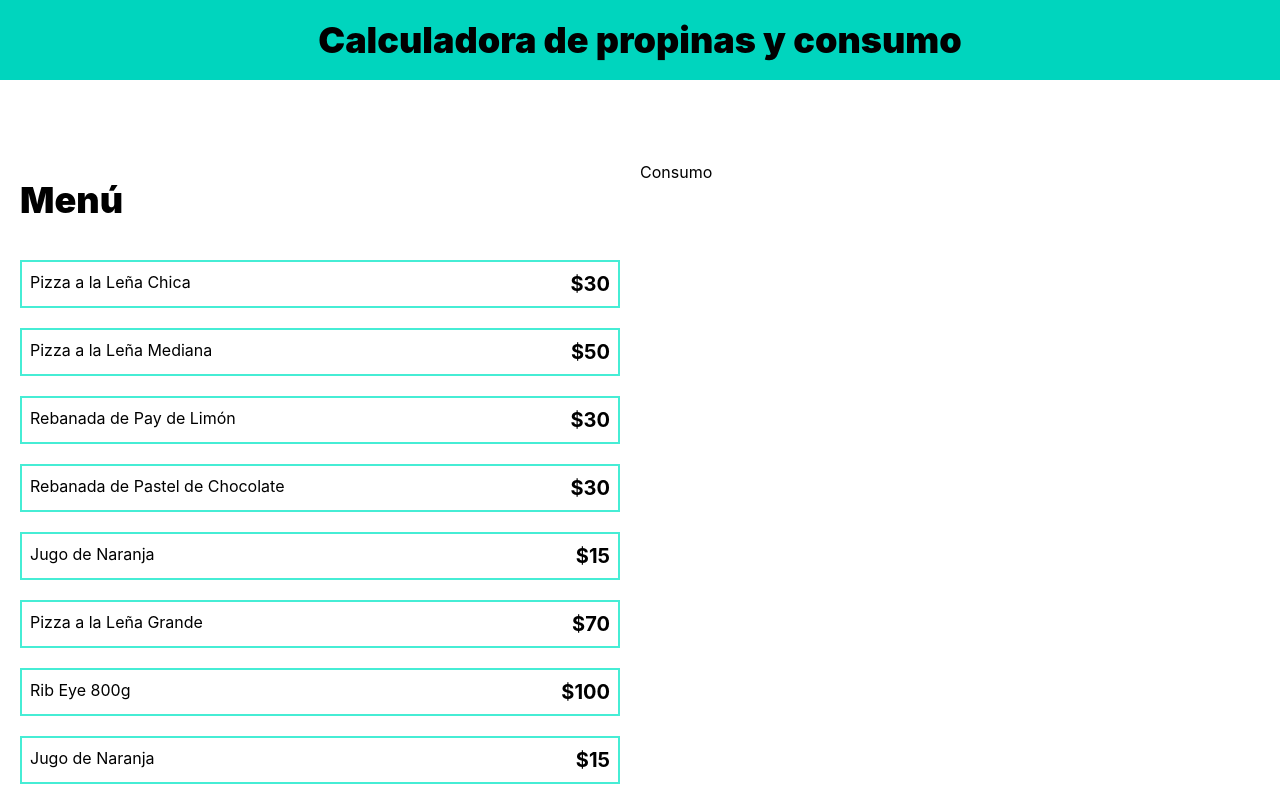
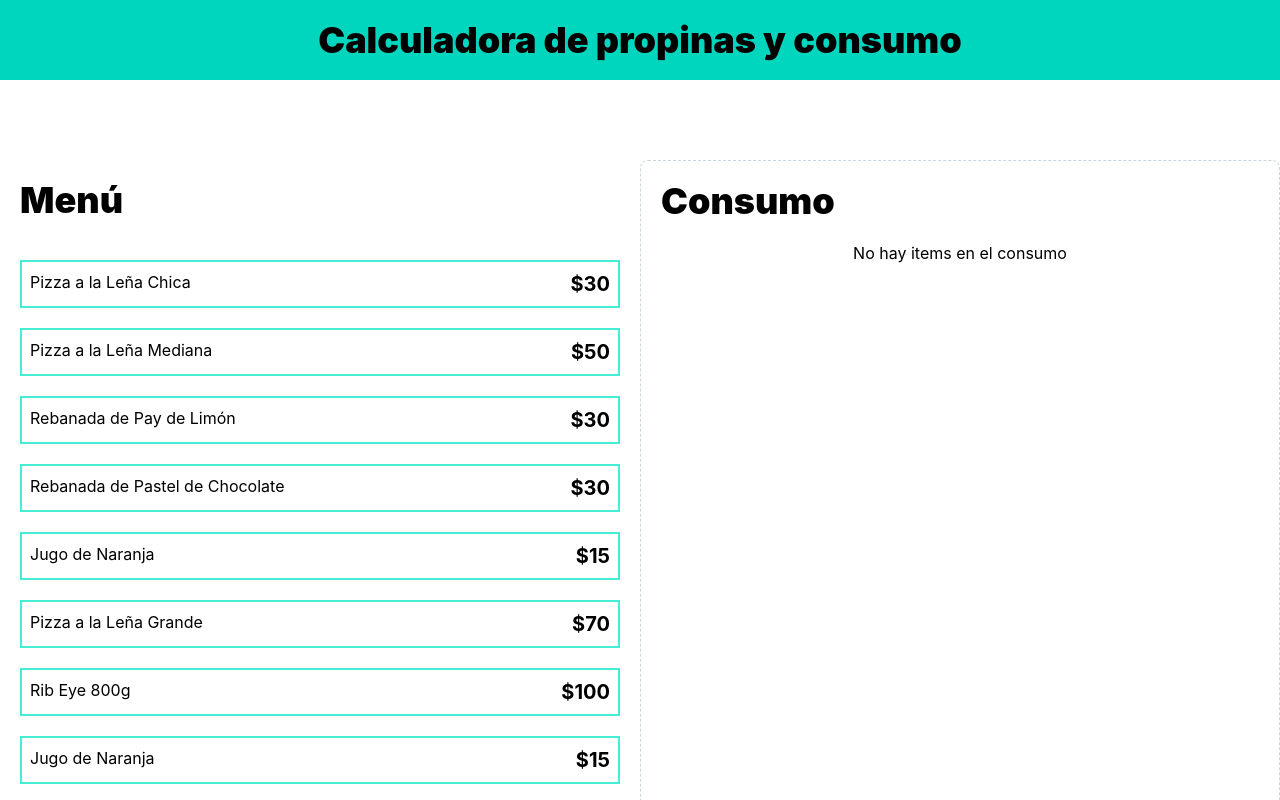
Before and after one commit to OrveoDiLuca/Calculadora_propinas, a React (Vite) app: page / in a window 1280 px wide. Shown: the top 800 px of the page. Built offline with nearby package versions, Linux system fonts and the light colour scheme.

Commit message:
Se renderizaron los menus y las ordenes en pantalla

```diff
--- a/src/App.tsx
+++ b/src/App.tsx
@@ -1,7 +1,11 @@
 import { menuItems } from "./data/db"
 import {MenuItem} from "./components/MenuItem"
+import OrderContets from "./components/OrderContets"
+import useOrder from "./hooks/useOrder"
 
 function App() {
+
+  const {addOrderItem, order} = useOrder()
 
   return (
     <>
@@ -14,16 +18,20 @@ function App() {
           <h2 className="text-4xl font-black">Menú</h2>
           <div className="mt-10">
             {menuItems.map((item) => (
+
               <MenuItem
                 key={item.id}
                 item={item}
+                addOrderItem={addOrderItem}
               />
             ))}
           </div>
         </div>
 
-        <div>
-          <h2>Consumo</h2>
+        <div className="border border-dashed border-slate-300 p-5 rounded-lg space-y-10">
+          <OrderContets
+            order={order}
+          />
         </div>
       </main>
 
--- a/src/components/MenuItem.tsx
+++ b/src/components/MenuItem.tsx
@@ -2,12 +2,15 @@ import type {menuItemType} from "../types"
 
 type MenuItemProps = {
     item: menuItemType
+    addOrderItem: (item: menuItemType) => void
 }
 
-export const MenuItem = ({item}: MenuItemProps) => {
+export const MenuItem = ({item, addOrderItem}: MenuItemProps) => {
     const {name, price} = item
     return (
-        <button className="border-2 border-teal-300 hover:bg-teal-200 w-full p-2 flex justify-between mb-5">
+        <button
+        onClick={() => addOrderItem(item)}
+        className="border-2 border-teal-300 hover:bg-teal-200 cursor-pointer w-full p-2 flex justify-between mb-5">
             <p>{name}</p>
             <p className="text-xl font-bold">${price}</p>
         </button>
--- /dev/null
+++ b/src/components/OrderContets.tsx
@@ -0,0 +1,29 @@
+import type { OrderItemType } from "../types"
+
+type OrderContetsProps = {
+    order: OrderItemType[]
+}
+
+const OrderContets = ({order}: OrderContetsProps) => {
+  return (
+    <div>
+        <h2 className="font-black text-4xl">Consumo</h2>
+
+        <div className="space-y-3 mt-5">
+            {order.length === 0 ? (
+                <p className="text-center">No hay items en el consumo</p>
+            ) : (
+            order.map((item) => (
+                <div key={item.id} className="flex justify-between items-center">
+                    <span>{item.name}</span>
+                    <span>{item.quantity}</span>
+                    <span>{item.price}</span>
+                </div>
+            )))}
+
+        </div>
+    </div>
+  )
+}
+
+export default OrderContets
--- /dev/null
+++ b/src/hooks/useOrder.ts
@@ -0,0 +1,24 @@
+import { useState } from "react"
+import type { menuItemType, OrderItemType } from "../types"
+
+export default function useOrder() {
+
+    const [order,setOrder] = useState<OrderItemType[]>([])
+
+    const addOrderItem = (item: menuItemType) => {
+        const itemInOrder = order.find((orderItem) => orderItem.id === item.id)
+        if(itemInOrder){
+            const newItem = {...item, quantity: itemInOrder.quantity + 1}
+            setOrder(order.map((orderItem) => orderItem.id === item.id ? newItem : orderItem))
+        }else{
+            const newItem = {...item, quantity: 1}
+            setOrder([...order,newItem])
+        }
+
+    }
+
+    return {
+        addOrderItem,
+        order
+    }
+}
--- a/src/types/index.ts
+++ b/src/types/index.ts
@@ -3,3 +3,7 @@ export type menuItemType = {
     name: string;
     price: number;
 }
+
+export type OrderItemType = menuItemType & {
+    quantity: number;
+}
```
